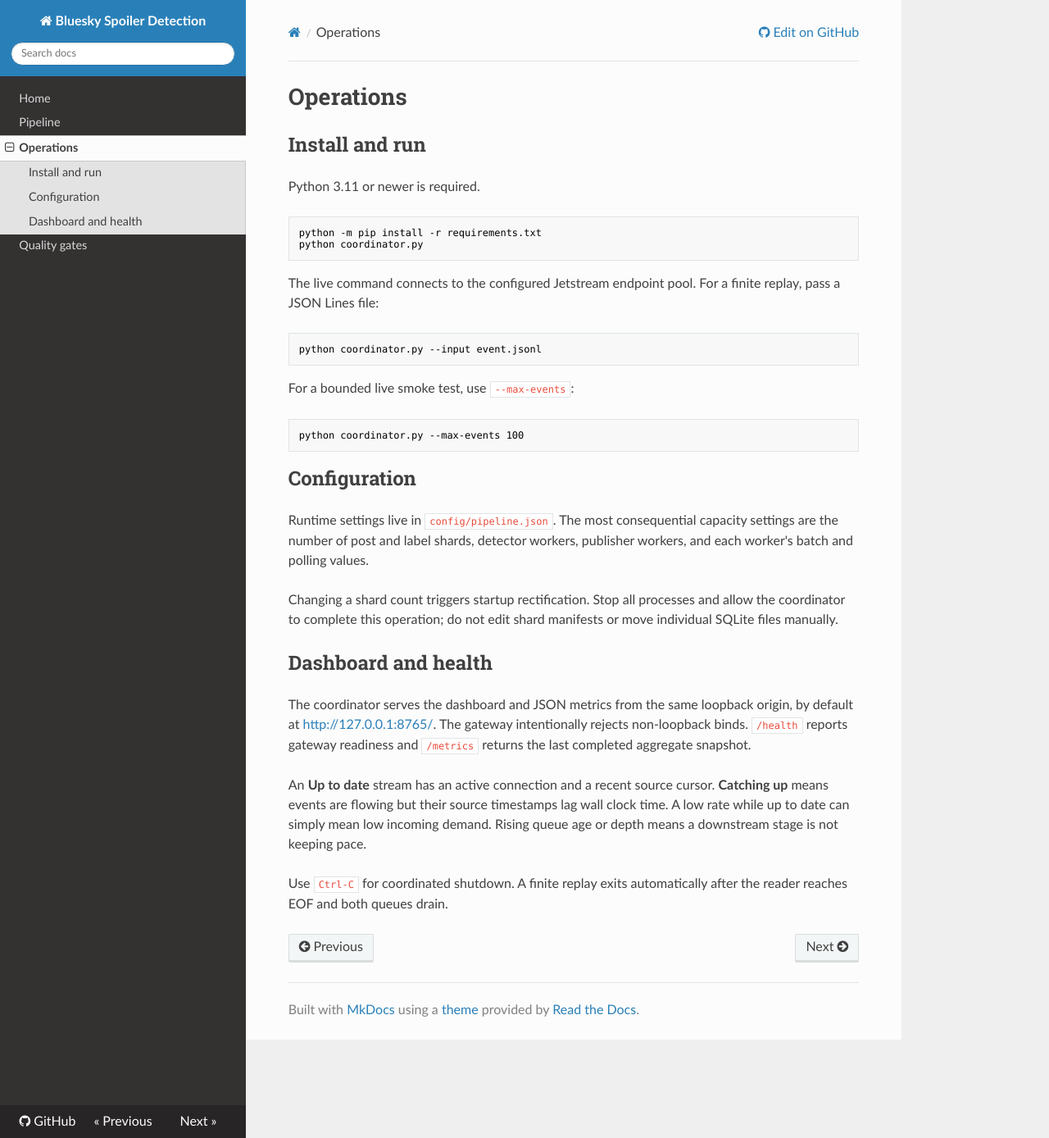
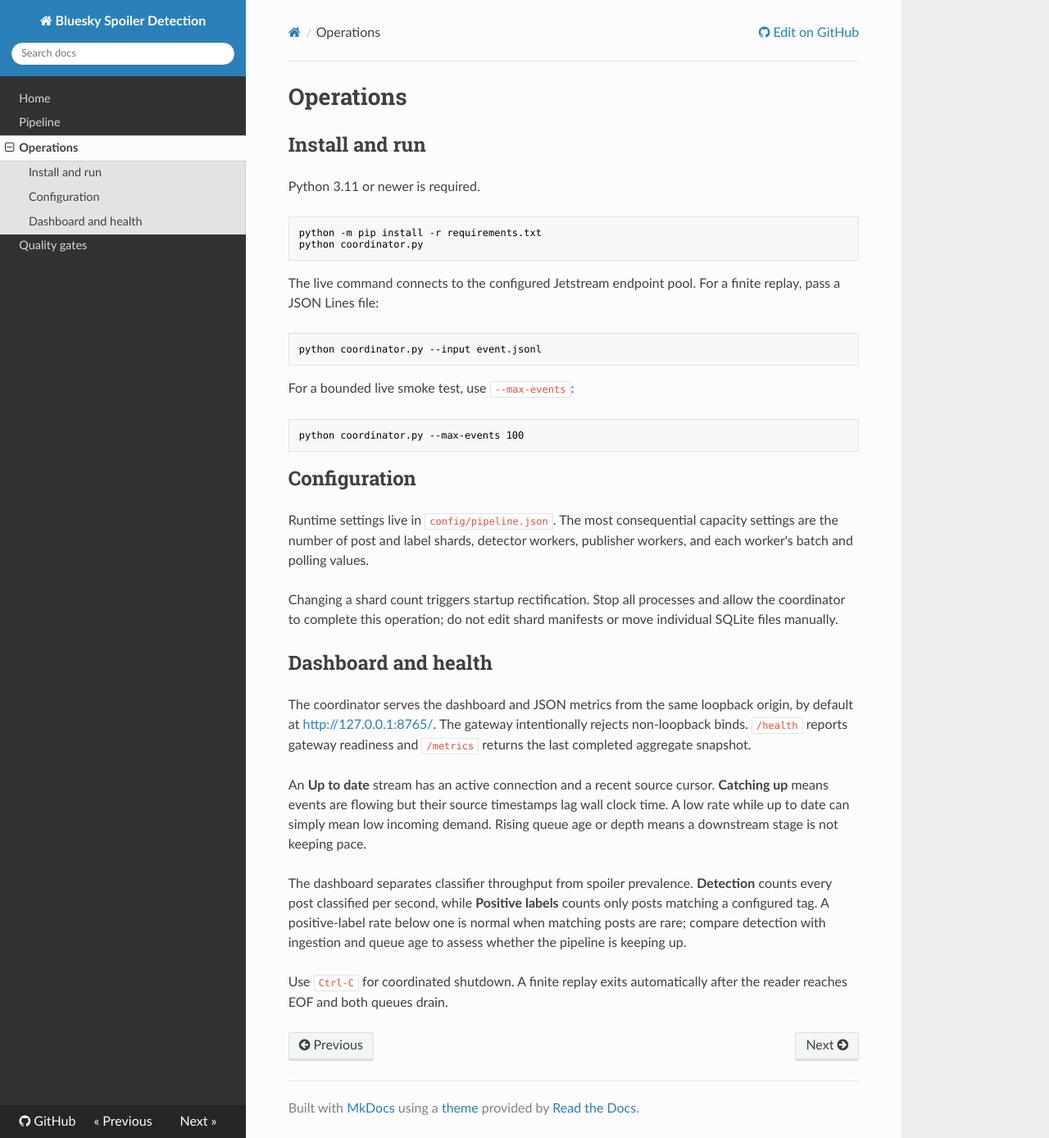
Before and after one commit to CSE210-Team05/Bluesky-SpoilerDetection, an MkDocs documentation site: the page built from documentation/operations.md, in a window 1280 px wide and 1388 px high. Shown: the whole window at 82% size. Built offline with MkDocs 1.6.1, drawn with Linux system fonts in a browser that asks for light colours; nearby versions of some CDN libraries.

Commit message:
fix(metrics): separate detection from positive labels

```diff
--- a/docs/styles.css
+++ b/docs/styles.css
@@ -299,7 +299,7 @@ h1 {
 
 .metric-grid {
   display: grid;
-  grid-template-columns: repeat(3, 1fr);
+  grid-template-columns: repeat(4, 1fr);
   gap: 18px;
   margin-bottom: 18px;
 }
@@ -324,6 +324,7 @@ h1 {
 
 .stage-ingest, .legend-ingest { background: var(--blue); }
 .stage-detect, .legend-detect { background: var(--purple); }
+.stage-label, .legend-label { background: var(--orange); }
 .stage-publish, .legend-publish { background: var(--green); }
 
 .metric-value { margin-top: 20px; display: flex; align-items: baseline; gap: 7px; }
@@ -383,6 +384,7 @@ h1 {
 .chart-line { fill: none; stroke-width: 2; vector-effect: non-scaling-stroke; }
 .chart-ingest { stroke: var(--blue); }
 .chart-detect { stroke: var(--purple); }
+.chart-label { stroke: var(--orange); }
 .chart-publish { stroke: var(--green); }
 
 .status-badge {
@@ -486,6 +488,7 @@ footer {
 @media (max-width: 980px) {
   .overview-panel { grid-template-columns: 1fr; }
   .health-summary { border-right: 0; border-bottom: 1px solid var(--line); }
+  .metric-grid { grid-template-columns: repeat(2, 1fr); }
   .content-grid, .lower-grid { grid-template-columns: 1fr; }
   .queue-panel { order: -1; }
 }
--- a/documentation/operations.md
+++ b/documentation/operations.md
@@ -44,5 +44,11 @@ An **Up to date** stream has an active connection and a recent source cursor.
 clock time. A low rate while up to date can simply mean low incoming demand.
 Rising queue age or depth means a downstream stage is not keeping pace.
 
+The dashboard separates classifier throughput from spoiler prevalence.
+**Detection** counts every post classified per second, while **Positive labels**
+counts only posts matching a configured tag. A positive-label rate below one is
+normal when matching posts are rare; compare detection with ingestion and queue
+age to assess whether the pipeline is keeping up.
+
 Use `Ctrl-C` for coordinated shutdown. A finite replay exits automatically
 after the reader reaches EOF and both queues drain.
```
Also changed, not shown: docs/app.js (+13 -3 lines), docs/index.html (+20 -5 lines), 2 other files.
